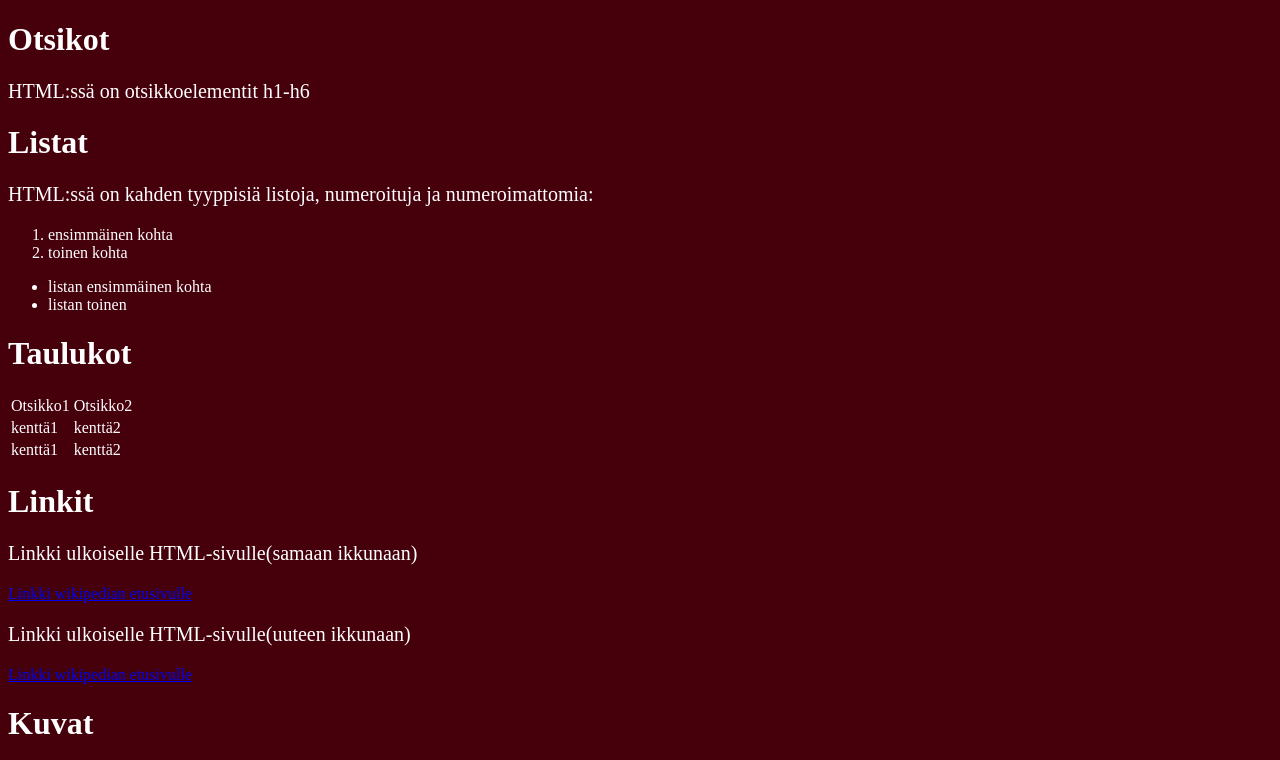
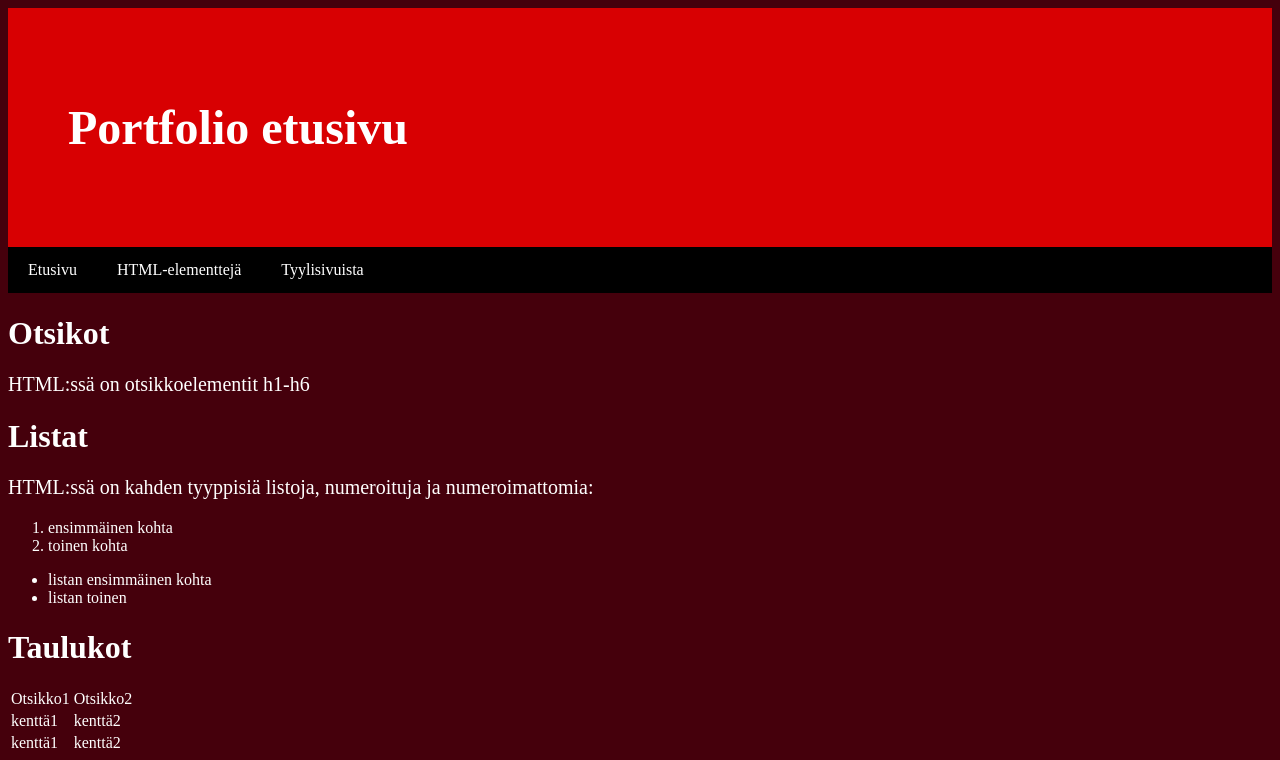
Before and after one commit to Sambasss/webohj, a plain HTML site: page Pages/elementteja.html in a window 1280 px wide. Shown: the top 760 px of the page. Drawn offline with Linux system fonts and the light colour scheme.

Commit message:
elementteja parannus

```diff
--- a/Pages/elementteja.html
+++ b/Pages/elementteja.html
@@ -8,7 +8,20 @@
     <link rel="stylesheet" href="../tyylit_t7.css">
 </head>
 <body>
-    <main>
+<div class="header">
+    <h1>Portfolio etusivu</h1>
+</div>
+<!-- Navigaatiopalkki -->
+<div class="navbar">
+    <a href="../index.html">
+        Etusivu</a>
+    <a href="Pages/elementteja.html">
+        HTML-elementtejä</a>
+    <a href="Pages/tyylisivuista.html">
+        Tyylisivuista</a>
+</div>
+
+<main>
     <h1>
         Otsikot
     </h1>
@@ -55,6 +68,6 @@
         <source src="sydamkohtaus.ogg" type="video/ogg">
     Your browser does not support the video tag.
     </video>
-    </main>
+</main>
 </body>
 </html>
```
